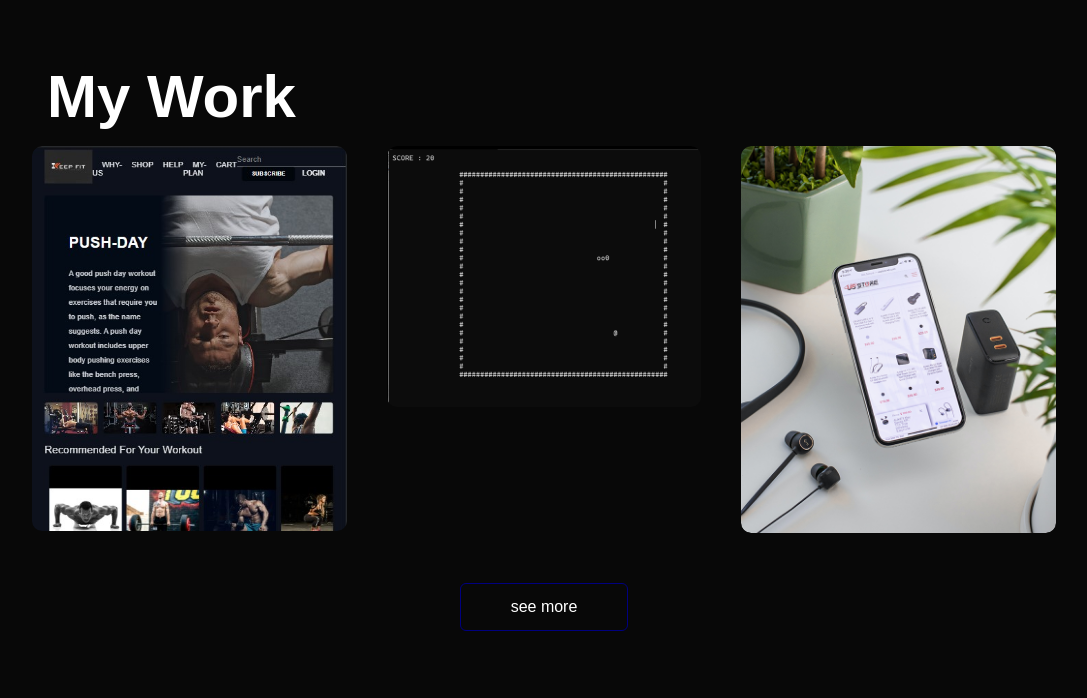
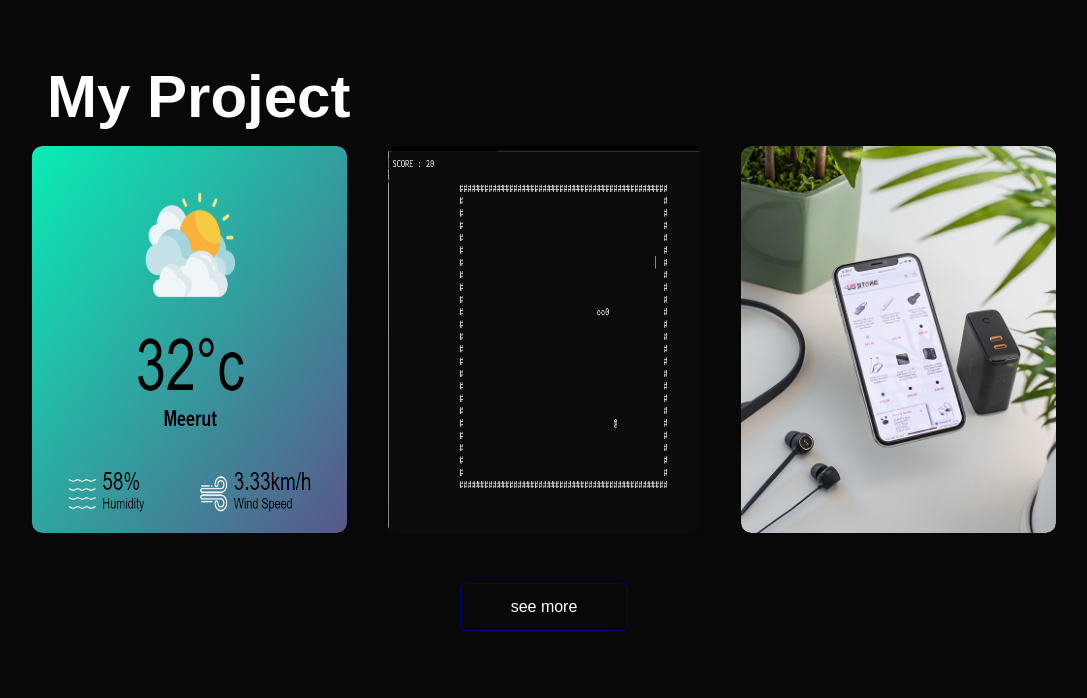
Before and after one commit to vansh1056/PORTFOLIO, a plain HTML site: page index.html in a window 1280 px wide. Shown: the part 1879-2577 px from the top of the page, without its empty margins (96-1183 px from the left). Drawn offline with Linux system fonts and the light colour scheme.

Commit message:
add project

```diff
--- a/index.html
+++ b/index.html
@@ -22,15 +22,15 @@
                     <li><a href="#Home">Home</a></li>
                     <li><a href="#about">About</a></li>
                     <li><a href="#services">Services</a></li>
-                    <li><a href="#portfolio">Portfolio</a></li>
+                    <li><a href="#Project">Project</a></li>
                     <li><a href="#contact">Contact</a></li>
                     <i class="fas fa-times" onclick="closemenu()"></i>
                 </ul>
                 <i class="fas fa-bars" onclick="openmenu()"></i>
             </nav>
             <div class="header-text">
-                <p>B-tech student</p>
-                <h1>Hi, I'm <span>Vansh</span><br> Singh </h1>
+                <p>HELLO!</p>
+                <h1>I'm <span>Vansh <br> Singh</span>  </h1>
             </div>
         </div>
     </div>
@@ -106,18 +106,18 @@
     </div>
 </div>
     <!-------portfolio-----  -->
-    <div id="portfolio">
+    <div id="Project">
         <div class="container">
-            <h1 class="sub-title">My Work</h1>
+            <h1 class="sub-title">My Project</h1>
             <div class="work-list">
                 <div class="work">
-                    <img src="images/work-1.jpg" alt="">
+                    <img src="images/Work-1.png" alt="">
                     <div class="layer">
-                        <h3>Keep Fit</h3>
-                        <p>Welcome to Keep Fit , your trusted partner in achieving a healthier, stronger you. Explore our website for a glimpse into our fitness haven and the resources that can propel you towards your fitness goals.
+                        <h3>Weather Site</h3>
+                        <p>
 
                         </p>
-                        <a href="#"><i class="fa-solid fa-arrow-up-right-from-square"></i></a>
+                        <a href="https://weather-0site.netlify.app/"><i class="fa-solid fa-arrow-up-right-from-square"></i></a>
                     </div>
                 </div>
                 <div class="work">
--- a/style.css
+++ b/style.css
@@ -27,6 +27,7 @@ nav{
     align-items: center;
     justify-content: space-between;
     flex-wrap: wrap;
+    ma
 }
 .logo{
     width: 140px;
@@ -197,6 +198,7 @@ nav ul li a:hover::after{
     border-radius: 10px;
     display: block;
     transition: transform 0.5s;
+    height: 100%;
 }
 .layer{
     width: 100%;
```
Also changed, not shown: images/Work-1.png (added), images/work-1.jpg (deleted).
